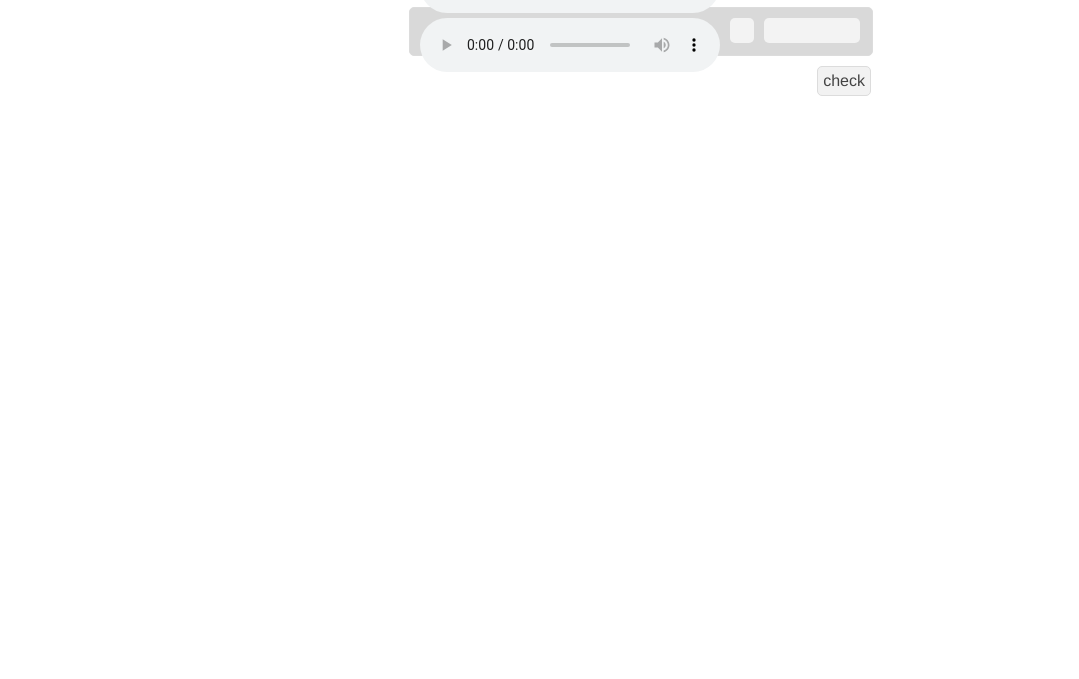
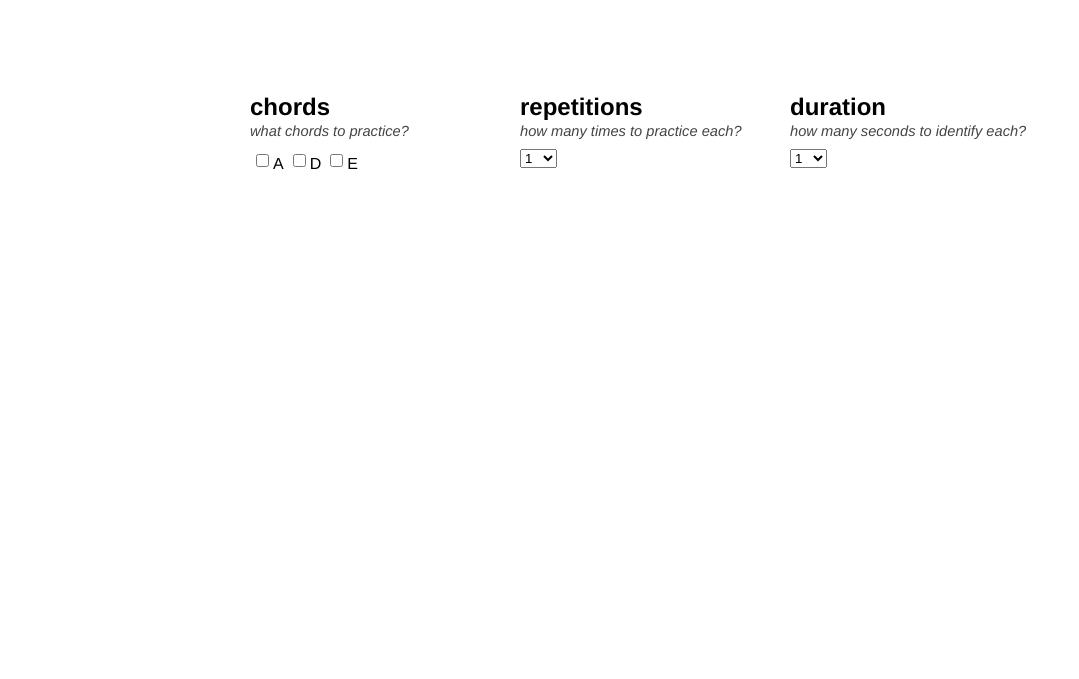
Before and after one commit to aaronroth/EarTraining, a plain HTML site: page index.html in a window 1280 px wide. Shown: the part 121-800 px from the top of the page, without its empty margins (0-1079 px from the left). Drawn offline with nearby package versions, Linux system fonts and the light colour scheme.

Commit message:
more styling

```diff
--- a/index.html
+++ b/index.html
@@ -1,11 +1,71 @@
 <html>
 	<head>
+		<title>Ear Training</title>
 		<link href="style.css" type="text/css" rel="stylesheet" />
 		<script src="https://ajax.googleapis.com/ajax/libs/jquery/1.7.2/jquery.min.js" type="text/javascript"></script>
 		<script src="script.js" type="text/javascript"></script>
 	</head>
 
 	<body>
-		<div id="main-container"></div>
+		<h1>Ear Training</h1>
+
+		<div id="main-container">
+			<div id="chord-box">
+				<div id="chord-box-title">
+					<h2>chords</h2>
+					<p class="prompts">what chords to practice?</p>
+				</div>
+
+				<div id="chords">
+					<label><span class="checkbox"><input type="checkbox" value="A" /><span class="chord-type">A</span></span></label>
+					<label><span class="checkbox"><input type="checkbox" value="D" /><span class="chord-type">D</span></span></label>
+					<label><span class="checkbox"><input type="checkbox" value="E" /><span class="chord-type">E</span></span></label>
+				</div>
+			</div>
+
+			<div id="repetition-box">
+				<div id="repetition-box-title">
+					<h2>repetitions</h2>
+					<p class="prompts">how many times to practice each?</p>
+				</div>
+
+				<div id="repetitions">
+					<select>
+						<option>1</option>
+						<option>2</option>
+						<option>3</option>
+						<option>4</option>
+						<option>5</option>
+						<option>6</option>
+						<option>7</option>
+						<option>8</option>
+						<option>9</option>
+						<option>10</option>
+					</select>
+				</div>
+			</div>
+
+			<div id="duration-box">
+				<div id="duration-box-title">
+					<h2>duration</h2>
+					<p class="prompts">how many seconds to identify each?</p>
+				</div>
+
+				<div id="duration">
+					<select>
+						<option>1</option>
+						<option>2</option>
+						<option>3</option>
+						<option>4</option>
+						<option>5</option>
+						<option>6</option>
+						<option>7</option>
+						<option>8</option>
+						<option>9</option>
+						<option>10</option>
+					</select>
+				</div>
+			</div>
+		</div>
 	</body>
 </html>
--- a/script.js
+++ b/script.js
@@ -4,10 +4,18 @@ var practiceArray = [];
 var practiceCount = 1;
 
 $(document).ready(function() {
+  $('.checkbox').live('mouseover', function() {
+    $(this).css('background', '#dddddd');
+  });
+
+  $('.checkbox').live('mouseout', function() {
+    $(this).css('background', '#ffffff');
+  });
+
   make_practice_array();
-  practice();
+  // practice();
   $('#check-button').live('click', function() {
-    check_answer();
+    check_answers();
   });
 });
 
@@ -21,7 +29,7 @@ Array.prototype.shuffle = function() {
 };
 
 // Checks answer.
-function check_answer() {
+function check_answers() {
   var containers = $('.container');
   var answers = $('.answers');
   var grades = $('.grades');
@@ -67,7 +75,7 @@ function make_practice_array() {
 function practice() {
   if (practiceArray.length > 0) {
     var chord = practiceArray.pop();
-    var sourceURL = 'http://findaaron.nfshost.com/EarTraining/chords/' +
+    var sourceURL = 'http://findaaron.nfshost.com/EarTraining/' +
                      chord + '.mp3';
 
     var html = '<div class="container">' +
--- a/style.css
+++ b/style.css
@@ -20,6 +20,14 @@ body {
   margin: 0px;
 }
 
+.checkbox {
+  border-radius: 5px;
+  display: block;
+  float: left;
+  height: 18px;
+  padding: 2px 3px 3px 2px;
+}
+
 #check-button {
   background: #f2f2f2;
   border: 1px solid #dcdcdc;
@@ -35,6 +43,24 @@ body {
   box-shadow: 1px 1px 1px 1px #eeeeee;
 }
 
+#chords {
+  margin: 10px 0px 0px 0px;
+  width: 240px;
+}
+
+.chord-type {
+  padding: 0px 0px 0px 1px;
+}
+
+#chord-box {
+  float: left;
+  width: 240px;
+}
+
+.chord-type {
+  vertical-align: -2px;
+}
+
 .container {
   background: #d9d9d9;
   border-radius: 5px;
@@ -43,6 +69,16 @@ body {
   margin: 10px auto 10px auto;
   padding: 10px;
   width: 442px;
+}
+
+#duration {
+  margin: 10px 0px 0px 0px;
+  width: 240px;
+}
+
+#duration-box {
+  float: left;
+  width: 240px;
 }
 
 .grades {
@@ -55,8 +91,36 @@ body {
   width: 86px;
 }
 
+h1 {
+  margin: 10px;
+  width: 125px;
+}
+
+h2 {
+  margin: 0px;
+}
+
 #main-container {
+  height: 500px;
   margin: auto;
-  padding: 0px;
-  width: 462px;
+  padding: 120px 0px 0px 0px;
+  width: 780px;
 }
+
+.prompts {
+  color: #444444;
+  font-size: 11pt;
+  font-style: italic;
+  margin: 2px 0px 0px 0px;
+}
+
+#repetitions {
+  margin: 10px 0px 0px 0px;
+  width: 240px;
+}
+
+#repetition-box {
+  float: left;
+  margin: 0px 30px 0px 30px;
+  width: 240px;
+}
```
